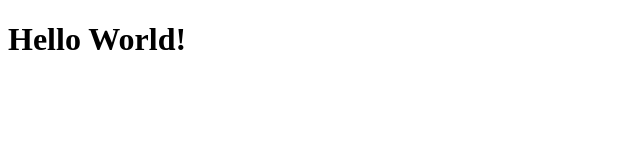
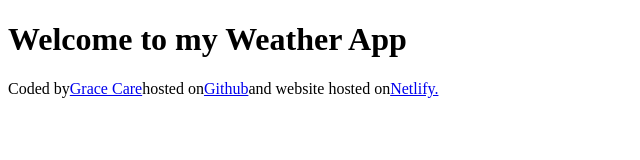
Before and after one commit to AuntyIso/WeatherRepo, a plain HTML site: page Index.html in a window 1280 px wide. Shown: the whole page, without its empty margins (0-640 px from the left). Drawn offline with Linux system fonts and the light colour scheme.

Commit message:
Added links to the footer

```diff
--- a/Index.html
+++ b/Index.html
@@ -3,10 +3,13 @@
 <head>
     <meta charset="UTF-8">
     <meta name="viewport" content="width=device-width, initial-scale=1.0">
-    <title>Document</title>
+    <title>Weather Repo</title>
 </head>
 <body>
-    <h1>Hello World!</h1>
+    <h1>Welcome to my Weather App</h1>
+    <footer>Coded by<a href="https://github.com/AuntyIso/" target="_blank">Grace Care</a>hosted on<a href="https://github.com" target="_blank">Github</a>and website hosted on<a href="https://app.netlify.com" target="_blank">Netlify.</a>
+     </footer>
+    </a>
+
 
 </body>
-</html>
```
